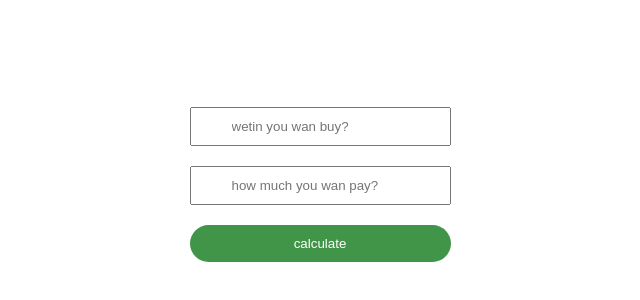
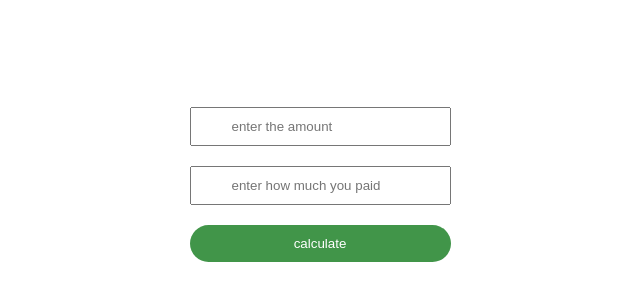
Before and after one commit to Temitope15/Sun-Tip-Calculator, a plain HTML site: page index.html in a window 1280 px wide. Shown: the part 216-516 px from the top of the page, 320-960 px from the left. Drawn offline with Linux system fonts and the light colour scheme.

Commit message:
i changed the placeholders

```diff
--- a/index.html
+++ b/index.html
@@ -9,8 +9,8 @@
 </head>
 <body>
  <div class="container">
-<input type="text" class="price-input" placeholder="wetin you wan buy?">
-<input type="text" class="tip-input" placeholder="how much you wan pay?">
+<input type="text" class="price-input" placeholder="enter the amount">
+<input type="text" class="tip-input" placeholder="enter how much you paid">
 
 
 <div class="result-container">
```
